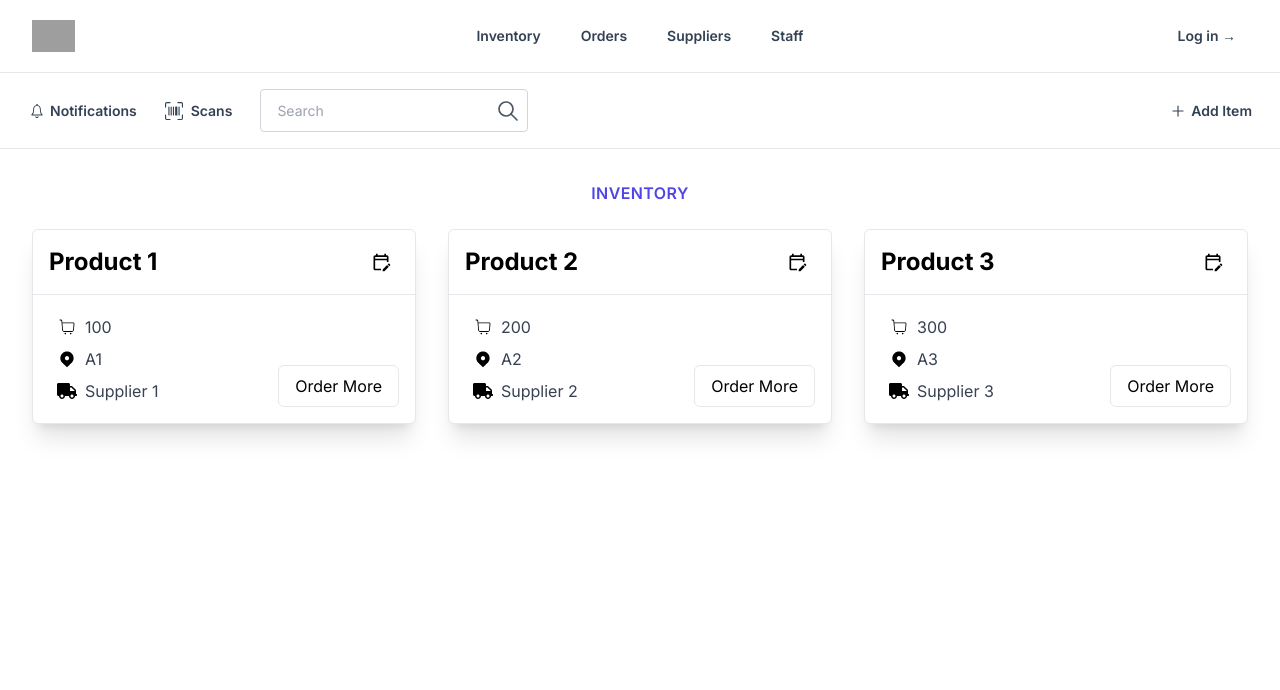
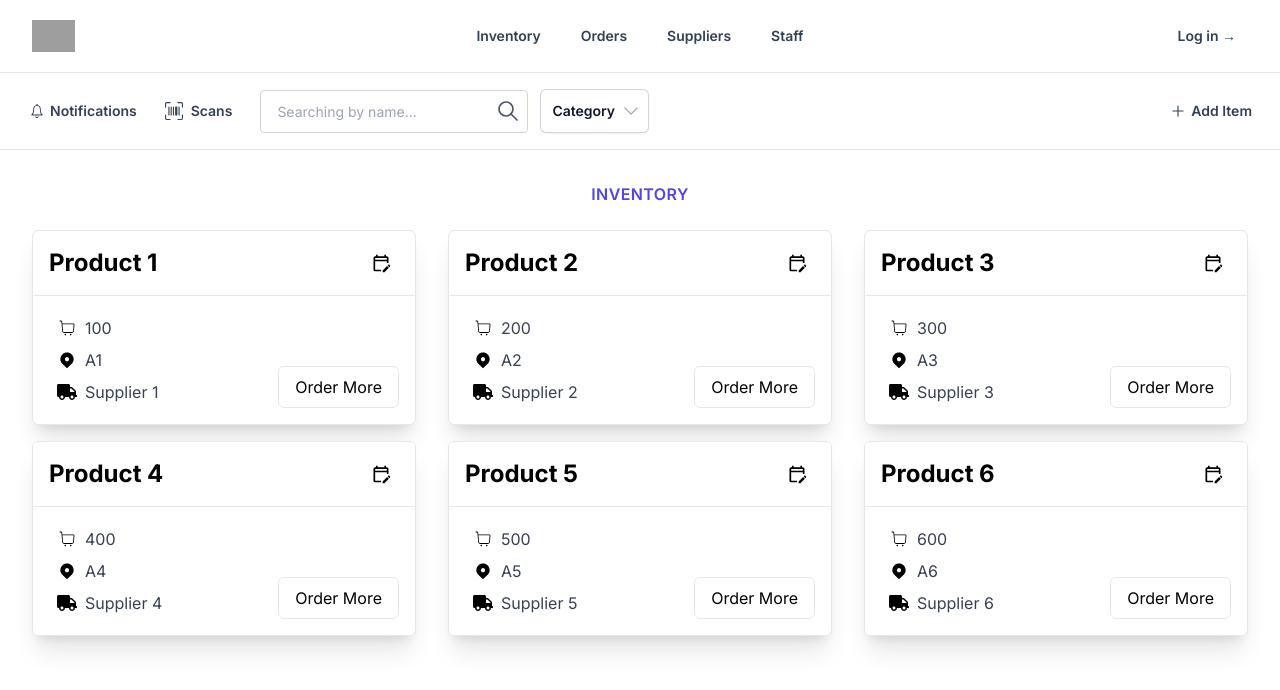
Before and after one commit to Team-Ventare/shim, a Next.js app: page /inventory in a window 1280 px wide. Shown: the top 690 px of the page. Built offline with nearby package versions, Linux system fonts and the light colour scheme; grey boxes are pictures that could not be loaded.

Commit message:
category updates

```diff
--- a/app/inventory/page.tsx
+++ b/app/inventory/page.tsx
@@ -8,34 +8,24 @@ import { FaTruck } from "react-icons/fa";
 import { BsUpcScan } from "react-icons/bs";
 import { IoAdd } from "react-icons/io5";
 import { Nav } from "../nav/navbar";
+import { Menu, Transition } from "@headlessui/react";
+import { Fragment, useState } from "react";
+import { ChevronDownIcon } from "@heroicons/react/24/outline";
+
+const categoryPills = ["Name", "Location", "Supplier"];
 
 const products = [
   { name: "Product 1", quantity: 100, location: "A1", supplier: "Supplier 1" },
   { name: "Product 2", quantity: 200, location: "A2", supplier: "Supplier 2" },
   { name: "Product 3", quantity: 300, location: "A3", supplier: "Supplier 3" },
+  { name: "Product 4", quantity: 400, location: "A4", supplier: "Supplier 4" },
+  { name: "Product 5", quantity: 500, location: "A5", supplier: "Supplier 5" },
+  { name: "Product 6", quantity: 600, location: "A6", supplier: "Supplier 6" },
 ];
 
-/*
-<div className="flex py-2 px-1 rounded-lg text-gray-500 font-semibold cursor-pointer">
-  <span>Category</span>
-  <svg
-    xmlns="http://www.w3.org/2000/svg"
-    className="h-6 w-6"
-    fill="none"
-    viewBox="0 0 24 24"
-    stroke="currentColor"
-  >
-    <path
-      stroke-linecap="round"
-      stroke-linejoin="round"
-      stroke-width="2"
-      d="M19 9l-7 7-7-7"
-    />
-  </svg>
-</div>
-*/
+export default function Example() {
+  const [categoryPill, setCategoryPill] = useState(categoryPills[0]);
 
-export default function Example() {
   return (
     <div className="bg-white min-h-screen min-w-screen max-w-screen">
       <Nav />
@@ -55,7 +45,7 @@ export default function Example() {
             <input
               className="text-sm leading-none text-left text-gray-600 px-4 py-3 w-full border rounded border-gray-300  outline-none"
               type="text"
-              placeholder="Search"
+              placeholder={"Searching by " + categoryPill.toLowerCase() + "..."}
               style={{ paddingRight: "2.5rem" }}
             />
             <svg
@@ -82,7 +72,44 @@ export default function Example() {
               />
             </svg>
           </div>
+          <Menu as="div" className="relative inline-block text-left">
+            <div>
+              <Menu.Button className="inline-flex w-full justify-center gap-x-1.5 rounded-md bg-white p-3 text-sm font-semibold text-gray-900 shadow-sm ring-1 ring-inset ring-gray-300 hover:bg-gray-50">
+                Category
+                <ChevronDownIcon
+                  className="-mr-1 h-5 w-5 text-gray-400"
+                  aria-hidden="true"
+                />
+              </Menu.Button>
+            </div>
+
+            <Transition
+              as={Fragment}
+              enter="transition ease-out duration-100"
+              enterFrom="transform opacity-0 scale-95"
+              enterTo="transform opacity-100 scale-100"
+              leave="transition ease-in duration-75"
+              leaveFrom="transform opacity-100 scale-100"
+              leaveTo="transform opacity-0 scale-95"
+            >
+              <Menu.Items className="absolute right-0 z-10 mt-2 w-40 origin-top-right rounded-md bg-white shadow-lg ring-1 ring-black ring-opacity-5 focus:outline-none">
+                <div className="py-1">
+                  {categoryPills.map((pill, index) => (
+                    <Menu.Item key={index}>
+                      <button
+                        onClick={() => setCategoryPill(pill)}
+                        className="text-gray-700 block px-4 py-2 text-sm hover:bg-gray-100 hover:text-gray-900 w-full text-left"
+                      >
+                        {pill}
+                      </button>
+                    </Menu.Item>
+                  ))}
+                </div>
+              </Menu.Items>
+            </Transition>
+          </Menu>
         </div>
+
         <button className="text-sm font-semibold leading-6 text-slate-700 hover:bg-slate-100 px-3 py-2 rounded-md flex items-center">
           <IoAdd className="text-lg mr-1" />
           <span>Add Item</span>
```
